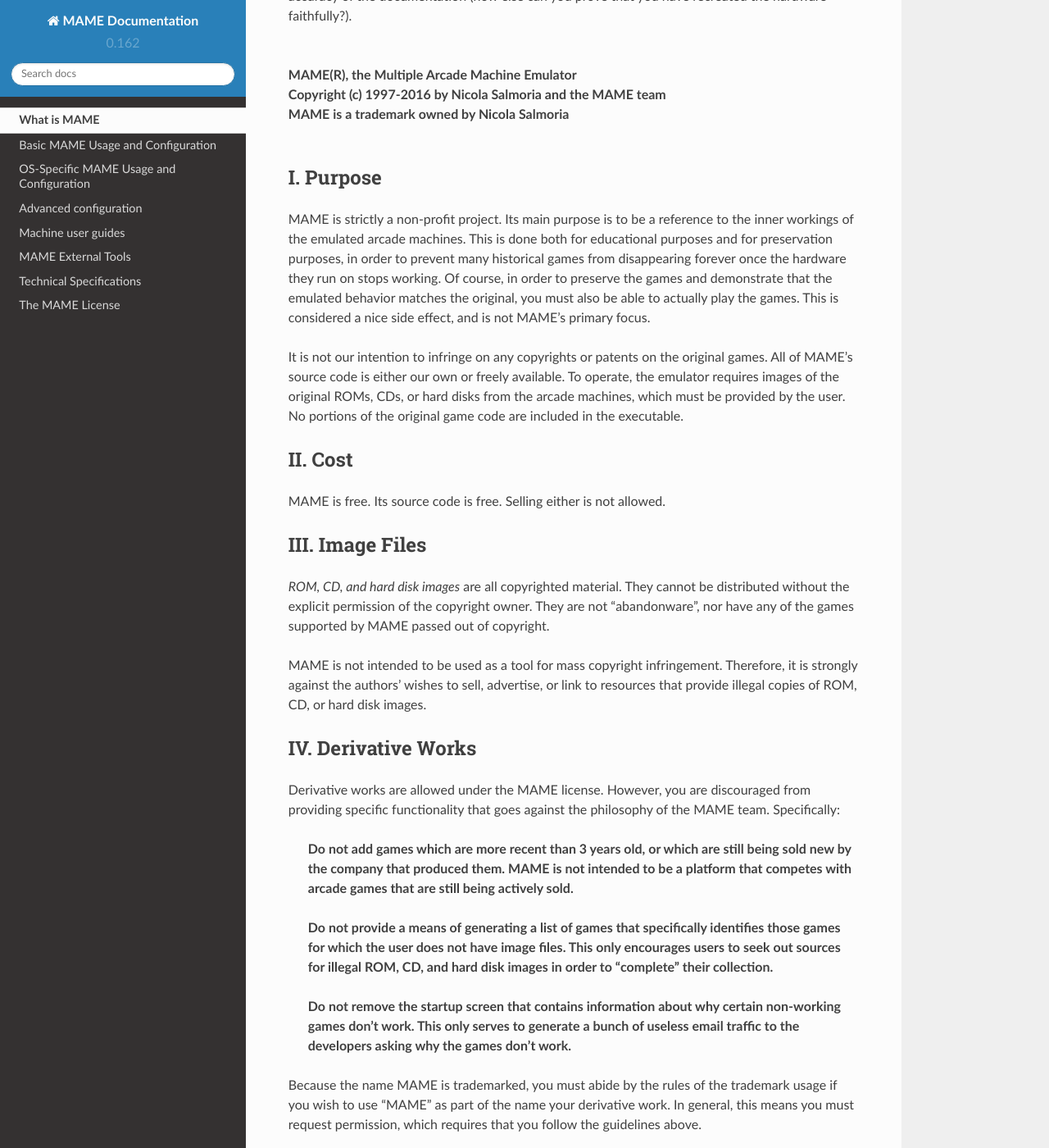
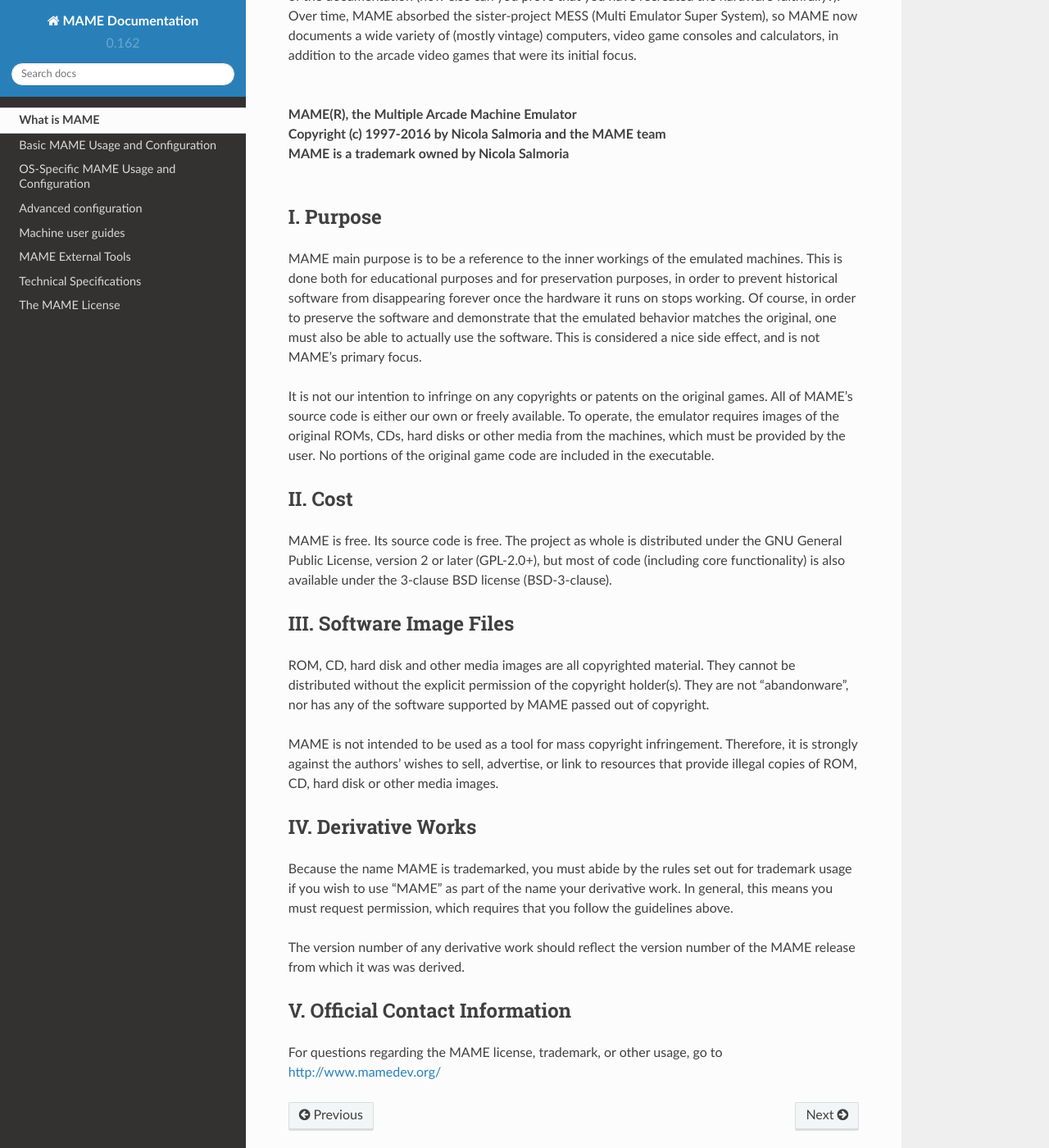
Before and after one commit to mamedev/docs, a Sphinx documentation site: the page built from source/whatis.rst, in a window 1280 px wide and 1400 px high, scrolled down 320 px. Shown: the whole window at 82% size. Built offline with Sphinx 7.4.7 and the Read the Docs theme 2.0.0, drawn with Linux system fonts in a browser that asks for light colours; some of the changed text lies outside the part shown.

Commit message:
Update for new license and sync with main description

```diff
--- a/source/whatis.rst
+++ b/source/whatis.rst
@@ -1,9 +1,9 @@
 What is MAME
 ============
 
-MAME stands for Multiple Arcade Machine Emulator.
+MAME originally stood for Multiple Arcade Machine Emulator.
 
-MAME's purpose is to preserve decades of video-game history. As gaming technology continues to rush forward, MAME prevents these important "vintage" games from being lost and forgotten. This is achieved by documenting the hardware and how it functions. The source code to MAME serves as this documentation. The fact that the games are playable serves primarily to validate the accuracy of the documentation (how else can you prove that you have recreated the hardware faithfully?).
+MAME's purpose is to preserve decades of software history. As electronic technology continues to rush forward, MAME prevents this important "vintage" software from being lost and forgotten. This is achieved by documenting the hardware and how it functions. The source code to MAME serves as this documentation. The fact that the software is usable serves primarily to validate the accuracy of the documentation (how else can you prove that you have recreated the hardware faithfully?). Over time, MAME absorbed the sister-project MESS (Multi Emulator Super System), so MAME now documents a wide variety of (mostly vintage) computers, video game consoles and calculators, in addition to the arcade video games that were its initial focus.
 
 |
 | **MAME(R), the Multiple Arcade Machine Emulator**
@@ -15,40 +15,54 @@ MAME's purpose is to preserve decades of video-game history. As gaming technolog
 I. Purpose
 ----------
 
-MAME is strictly a non-profit project. Its main purpose is to be a reference to the inner workings of the emulated arcade machines. This is done both for educational purposes and for preservation purposes, in order to prevent many historical games from disappearing forever once the hardware they run on stops working. Of course, in order to preserve the games and demonstrate that the emulated behavior matches the original, you must also be able to actually play the games. This is considered a nice side effect, and is not MAME's primary focus.
+MAME main purpose is to be a reference to the inner workings of the
+emulated machines. This is done both for educational purposes and for
+preservation purposes, in order to prevent historical software from
+disappearing forever once the hardware it runs on stops working. Of
+course, in order to preserve the software and demonstrate that the
+emulated behavior matches the original, one must also be able to
+actually use the software. This is considered a nice side effect, and is
+not MAME's primary focus.
 
-It is not our intention to infringe on any copyrights or patents on the original games. All of MAME's source code is either our own or freely available. To operate, the emulator requires images of the original ROMs, CDs, or hard disks from the arcade machines, which must be provided by the user. No portions of the original game code are included in the executable.
+It is not our intention to infringe on any copyrights or patents on the
+original games. All of MAME's source code is either our own or freely
+available. To operate, the emulator requires images of the original
+ROMs, CDs, hard disks or other media from the machines, which must be
+provided by the user. No portions of the original game code are included
+in the executable.
 
 
 II. Cost
 --------
-MAME is free. Its source code is free. Selling either is not allowed.
+MAME is free. Its source code is free. The project as whole is
+distributed under the GNU General Public License, version 2 or later
+(GPL-2.0+), but most of code (including core functionality) is also
+available under the 3-clause BSD license (BSD-3-clause).
 
 
-III. Image Files
-----------------
+III. Software Image Files
+-------------------------
 
-*ROM, CD, and hard disk images* are all copyrighted material. They cannot be distributed without the explicit permission of the copyright owner. They are not "abandonware", nor have any of the games supported by MAME passed out of copyright.
+ROM, CD, hard disk and other media images are all copyrighted material.
+They cannot be distributed without the explicit permission of the
+copyright holder(s). They are not "abandonware", nor has any of the
+software supported by MAME passed out of copyright.
 
-MAME is not intended to be used as a tool for mass copyright infringement. Therefore, it is strongly against the authors' wishes to sell, advertise, or link to resources that provide illegal copies of ROM, CD, or hard disk images.
+MAME is not intended to be used as a tool for mass copyright
+infringement. Therefore, it is strongly against the authors' wishes to
+sell, advertise, or link to resources that provide illegal copies of
+ROM, CD, hard disk or other media images.
 
 
 IV. Derivative Works
 --------------------
-Derivative works are allowed under the MAME license. However, you are
-discouraged from providing specific functionality that goes against the
-philosophy of the MAME team. Specifically:
+Because the name MAME is trademarked, you must abide by the rules set
+out for trademark usage if you wish to use "MAME" as part of the name
+your derivative work. In general, this means you must request
+permission, which requires that you follow the guidelines above.
 
-    **Do not add games which are more recent than 3 years old, or which are still being sold new by the company that produced them. MAME is not intended to be a platform that competes with arcade games that are still being actively sold.**
-
-
-    **Do not provide a means of generating a list of games that specifically identifies those games for which the user does not have image files. This only encourages users to seek out sources for illegal ROM, CD, and hard disk images in order to "complete" their collection.**
-
-    **Do not remove the startup screen that contains information about why certain non-working games don't work. This only serves to generate a bunch of useless email traffic to the developers asking why the games don't work.**
-
-Because the name MAME is trademarked, you must abide by the rules of the trademark usage if you wish to use "MAME" as part of the name your derivative work. In general, this means you must request permission, which requires that you follow the guidelines above.
-
-The version number of any derivative work should reflect the version number of the MAME release it was derived from.
+The version number of any derivative work should reflect the version
+number of the MAME release from which it was was derived.
 
 
 V. Official Contact Information
```
